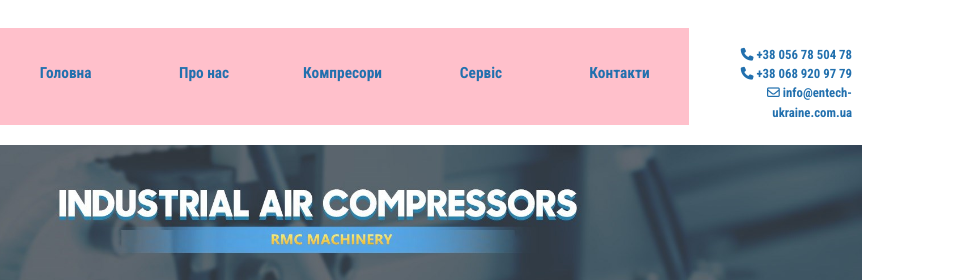
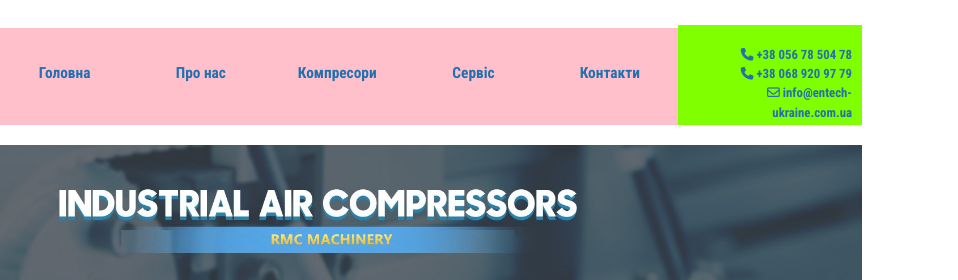
Before and after one commit to Alexe23b/SCR_Entech, a plain HTML site: page index.html in a window 1280 px wide. Shown: the top 280 px of the page, 322-1280 px from the left. Drawn offline with Linux system fonts and the light colour scheme; a web font is replaced by a local one.

Commit message:
Create README.md

```diff
--- a/CSS/main.css
+++ b/CSS/main.css
@@ -108,7 +108,7 @@ header {
 .menu {
     display: flex;
     flex-direction: row;
-    width: 64%;
+    width: 63%;
     margin-top: 3px;
     justify-content: space-around;
     background-color: pink;
@@ -132,12 +132,13 @@ header {
 
 .contact {
     display: flex;
-    width: 16%;
+    width: 17%;
     height: 100%;
     flex-direction: column;
     text-align: right;
     padding: 20px 10px;
     font-size: 1vw;
+    background-color: chartreuse;
 }
 
 .contact a {
```
